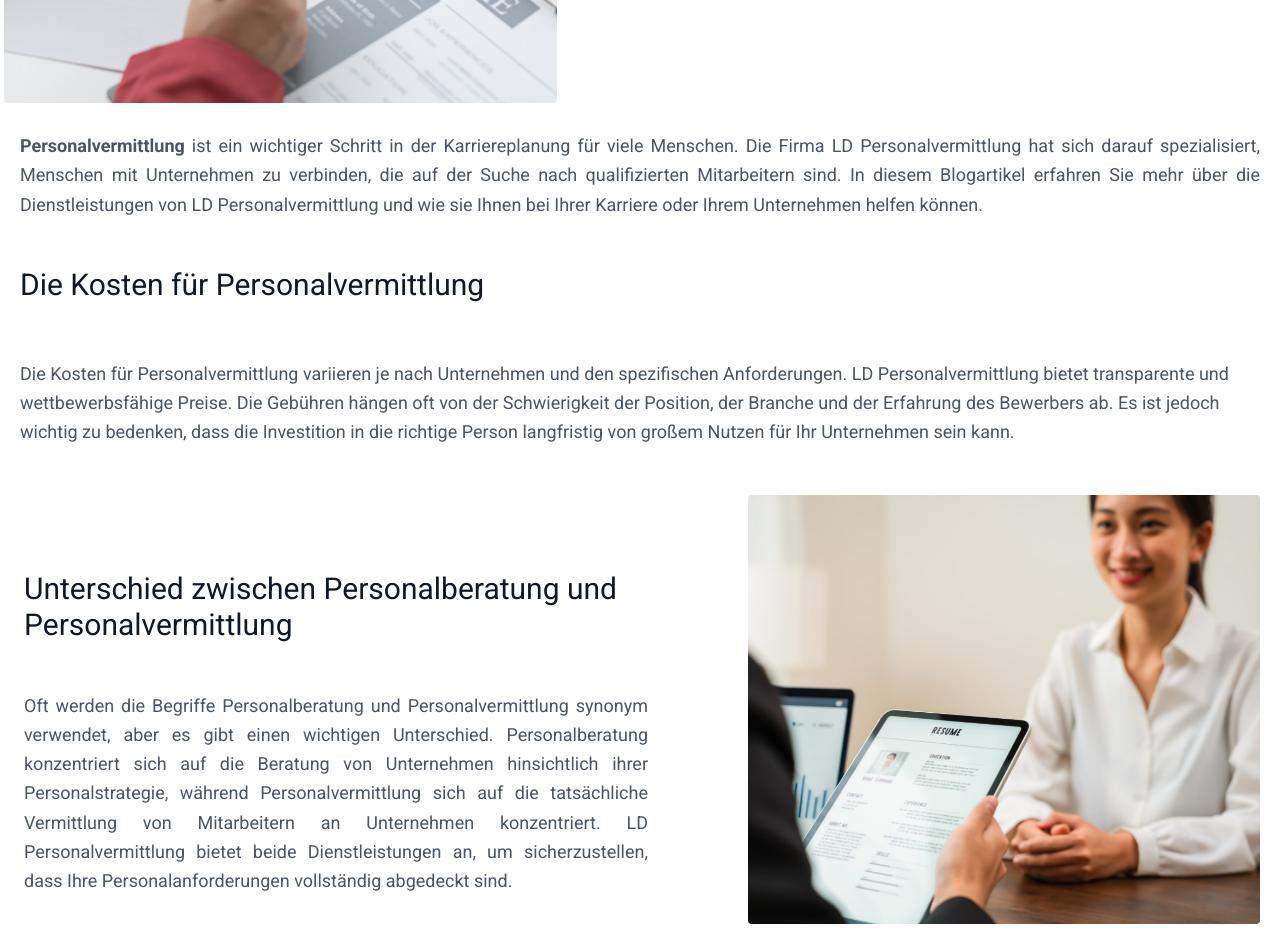
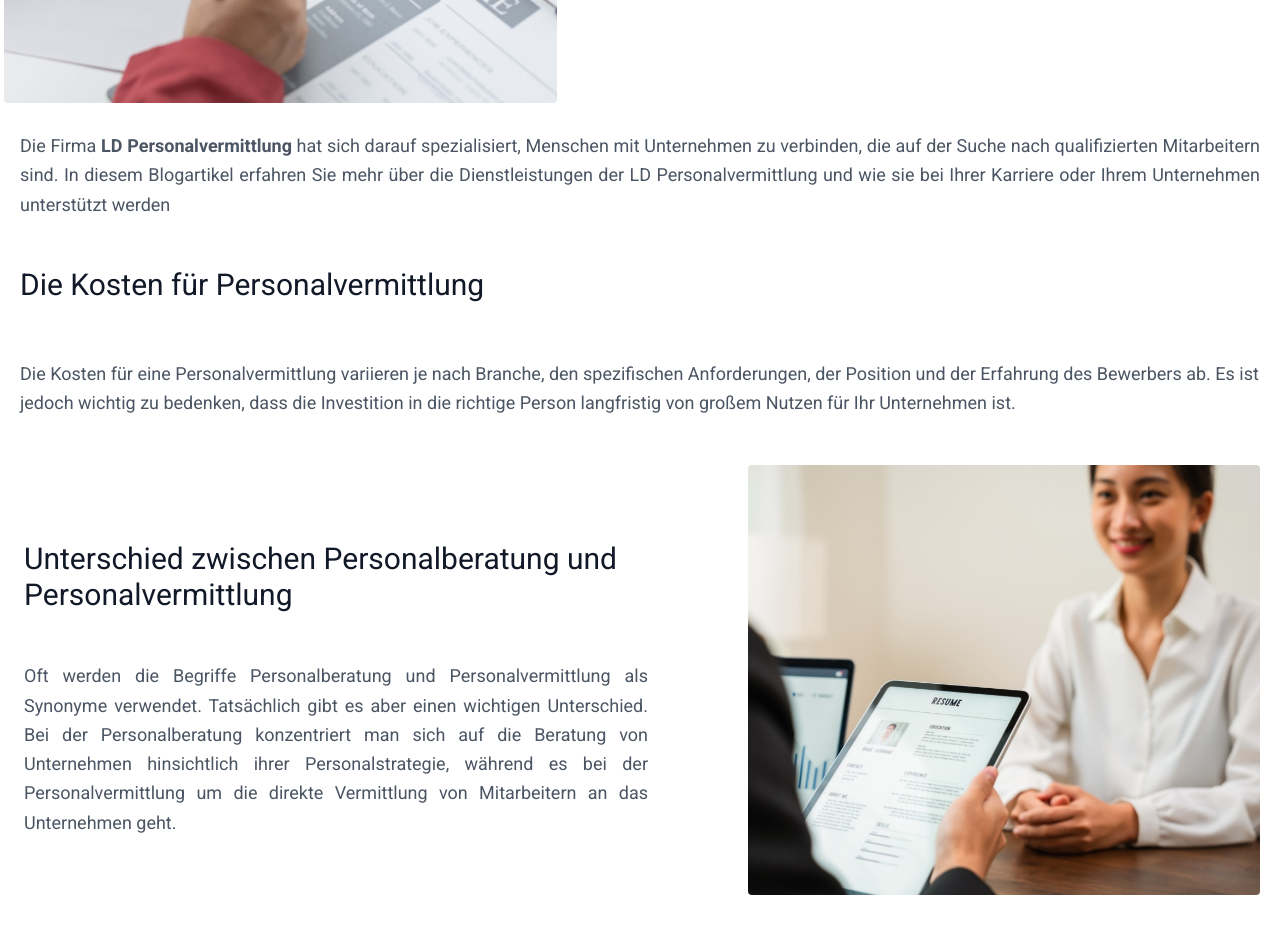
Before and after one commit to 369webforall/job-site, a Next.js app: page /blogs in a window 1280 px wide. Shown: the part 440-1392 px from the top of the page. Built offline with nearby package versions, Linux system fonts and the light colour scheme.

Commit message:
update email

```diff
--- a/app/blogs/page.jsx
+++ b/app/blogs/page.jsx
@@ -40,25 +40,22 @@ const Blogs = () => {
         </div>
         <div className="container mx-auto flex px-5 py-2  flex-col gap-4">
           <p class=" leading-relaxed text-lg text-justify font-roboto">
-            <b>Personalvermittlung</b> ist ein wichtiger Schritt in der
-            Karriereplanung für viele Menschen. Die Firma LD Personalvermittlung
-            hat sich darauf spezialisiert, Menschen mit Unternehmen zu
-            verbinden, die auf der Suche nach qualifizierten Mitarbeitern sind.
-            In diesem Blogartikel erfahren Sie mehr über die Dienstleistungen
-            von LD Personalvermittlung und wie sie Ihnen bei Ihrer Karriere oder
-            Ihrem Unternehmen helfen können.
+            Die Firma <b>LD Personalvermittlung</b> hat sich darauf
+            spezialisiert, Menschen mit Unternehmen zu verbinden, die auf der
+            Suche nach qualifizierten Mitarbeitern sind. In diesem Blogartikel
+            erfahren Sie mehr über die Dienstleistungen der LD
+            Personalvermittlung und wie sie bei Ihrer Karriere oder Ihrem
+            Unternehmen unterstützt werden
           </p>
           <h2 className="sm:text-3xl text-2xl mt-8 mb-10 font-roboto text-gray-900">
             Die Kosten für Personalvermittlung
           </h2>
           <p class=" leading-relaxed text-lg font-roboto">
-            Die Kosten für Personalvermittlung variieren je nach Unternehmen und
-            den spezifischen Anforderungen. LD Personalvermittlung bietet
-            transparente und wettbewerbsfähige Preise. Die Gebühren hängen oft
-            von der Schwierigkeit der Position, der Branche und der Erfahrung
-            des Bewerbers ab. Es ist jedoch wichtig zu bedenken, dass die
+            Die Kosten für eine Personalvermittlung variieren je nach Branche,
+            den spezifischen Anforderungen, der Position und der Erfahrung des
+            Bewerbers ab. Es ist jedoch wichtig zu bedenken, dass die
             Investition in die richtige Person langfristig von großem Nutzen für
-            Ihr Unternehmen sein kann.
+            Ihr Unternehmen ist.
           </p>
         </div>
       </section>
@@ -70,13 +67,11 @@ const Blogs = () => {
             </h2>
             <p className="leading-relaxed text-lg text-justify font-roboto max-w-3xl p-1">
               Oft werden die Begriffe Personalberatung und Personalvermittlung
-              synonym verwendet, aber es gibt einen wichtigen Unterschied.
-              Personalberatung konzentriert sich auf die Beratung von
-              Unternehmen hinsichtlich ihrer Personalstrategie, während
-              Personalvermittlung sich auf die tatsächliche Vermittlung von
-              Mitarbeitern an Unternehmen konzentriert. LD Personalvermittlung
-              bietet beide Dienstleistungen an, um sicherzustellen, dass Ihre
-              Personalanforderungen vollständig abgedeckt sind.
+              als Synonyme verwendet. Tatsächlich gibt es aber einen wichtigen
+              Unterschied. Bei der Personalberatung konzentriert man sich auf
+              die Beratung von Unternehmen hinsichtlich ihrer Personalstrategie,
+              während es bei der Personalvermittlung um die direkte Vermittlung
+              von Mitarbeitern an das Unternehmen geht.
             </p>
           </div>
 
--- a/app/contact/Address.jsx
+++ b/app/contact/Address.jsx
@@ -88,7 +88,7 @@ const Address = () => {
                     <path d="M20,4H4C2.896,4,2,4.896,2,6v12c0,1.104,0.896,2,2,2h16c1.104,0,2-0.896,2-2V6C22,4.896,21.104,4,20,4z M20,8.7l-8,5.334 L4,8.7V6.297l8,5.333l8-5.333V8.7z" />
                   </svg>
                 </span>
-                <span className="ml-3">kontat@ld-personalvermittlung.de</span>
+                <span className="ml-3">kontkt@ld-personalvermittlung.de</span>
               </Link>
             </li>
           </ul>
--- a/app/contact/ContactForm.jsx
+++ b/app/contact/ContactForm.jsx
@@ -123,7 +123,7 @@ const ContactForm = () => {
           type="submit"
           className="bg-orange-600 text-white py-3 px-6 mt-4 rounded hover:bg-orange-800 transition-colors"
         >
-          EINSENDEN
+          SENDEN
         </button>
       </form>
     </div>
--- a/components/Footer.jsx
+++ b/components/Footer.jsx
@@ -138,7 +138,7 @@ function Footer() {
                         </svg>
                       </span>
                       <span className="ml-3">
-                        Mon - Fri: 9:00 AM - 19:00 PM
+                        Mon - Fre: 9:00 AM - 19:00 PM
                       </span>
                     </Link>
                   </li>
@@ -199,7 +199,7 @@ function Footer() {
                         </svg>
                       </span>
                       <span className="ml-3">
-                        kontat@ld-personalvermittlung.de
+                        kontakt@ld-personalvermittlung.de
                       </span>
                     </Link>
                   </li>
```
